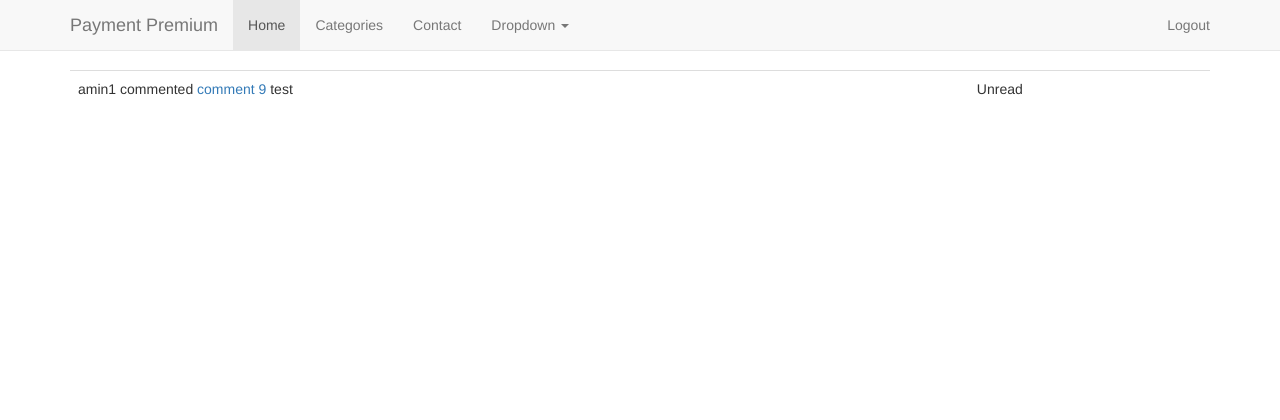
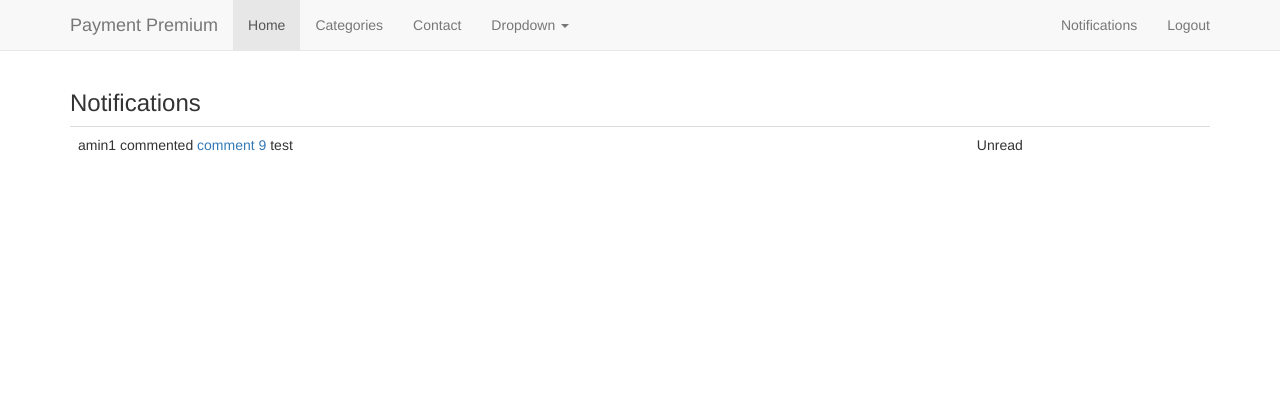
Before and after one commit to aminhp93/django_serverup_premium, a Django app: page /notifications/ in a window 1280 px wide. Shown: the top 420 px of the page. Run offline with Django 3.2, Linux system fonts and the light colour scheme; a user stored in the database is signed in; data comes from the database, SQL or seed files in the repository; both versions use the stored data as it was after the commit; some libraries are stand-ins or nearby versions.

Commit message:
ajax notifications dropdown

```diff
--- a/src/notifications/models.py
+++ b/src/notifications/models.py
@@ -30,6 +30,9 @@ class NotificationQuerySet(models.query.QuerySet):
 
 	def read(self):
 		return self.filter(read=True)
+
+	def recent(self):
+		return self.unread()[:5]
 
 class NotificationManager(models.Manager):
 	def get_queryset(self):
--- a/src/notifications/views.py
+++ b/src/notifications/views.py
@@ -1,9 +1,15 @@
+import json
+
+from django.contrib.auth.decorators import login_required
+from django.http import HttpResponse
 from django.core.urlresolvers import reverse
 from django.shortcuts import render, Http404, HttpResponseRedirect
 
 # Create your views here.
 from .models import Notification
 
+
+@login_required
 def all(request):
 	# notifications = Notification.objects.all().get_user(request.user)
 	notifications = Notification.objects.all_for_user(request.user)
@@ -12,9 +18,7 @@ def all(request):
 	}
 	return render(request, "all.html", context)
 
-def unread(request):
-	pass
-
+@login_required
 def read(request, id):
 	print("fasd")
 	next = request.GET.get('next', None)
@@ -29,3 +33,25 @@ def read(request, id):
 			return HttpResponseRedirect(reverse("notifications_all"))
 	else:
 		raise Http404
+
+@login_required
+def get_notifications_ajax(request):
+	print("ajax")
+	if request.is_ajax() and request.method=="POST":
+		notifications = Notification.objects.all_for_user(request.user).recent()
+		notes = []
+		count = notifications.count()
+
+		for note in notifications:
+			notes.append(str(note))
+		data = {
+			# "item1": "item 1",
+			# "item2": True,
+			"notifications": notes
+		}
+		print(data)
+		json_data = json.dumps(data)
+		print(json_data)
+		return HttpResponse(json_data, content_type="application/json")
+	else:
+		return Http404
--- a/src/serveup_membership/urls.py
+++ b/src/serveup_membership/urls.py
@@ -21,7 +21,7 @@ from serveup_membership.views import home, staff_home
 from accounts.views import auth_login, auth_logout
 from videos.views import video_detail, category_list, category_detail
 from comments.views import comment_thread, comment_create
-from notifications.views import all, read
+from notifications.views import all, read, get_notifications_ajax
 
 urlpatterns = [
     url(r'^admin/', admin.site.urls),
@@ -45,7 +45,8 @@ urlpatterns += [
 ]
 # Notifications
 urlpatterns += [
-    url(r'^notifications/', all, name="notifications_all"),
+    url(r'^notifications/$', all, name="notifications_all"),
+    url(r'^notifications/ajax/$', get_notifications_ajax, name="notifications_ajax"),
     url(r'^notifications/read/(?P<id>\d+)/$', read, name="notifications_read"),
 
 ]
--- a/src/templates/base.html
+++ b/src/templates/base.html
@@ -25,7 +25,9 @@
     .navbar-static-top {
         margin-bottom: 19px;
     }
+
     {% block style %}
+
     {% endblock style %}
     </style>
     <!-- Just for debugging purposes. Don't actually copy these 2 lines! -->
@@ -41,13 +43,13 @@
 <body>
     {% include 'navbar.html' %}
     <div class="container">
-        {% if messages %}
-            {% for message in messages %}
-            <div class="alert {{ message.tags }}" role="alert">{{ message }}</div>
-            {% endfor %}
-        {% endif %}
-        {% block content %}
-        {% endblock content %}
+        <h3>Notifications</h3>
+        <div id="notificationLoader">
+
+        </div>
+        {% if messages %} {% for message in messages %}
+        <div class="alert {{ message.tags }}" role="alert">{{ message }}</div>
+        {% endfor %} {% endif %} {% block content %} {% endblock content %}
         <!-- Main component for a primary marketing message or call to action
         <div class="jumbotron">
             <h1>Navbar example</h1>
@@ -64,12 +66,38 @@
     ================================================== -->
     <!-- Placed at the end of the document so the pages load faster -->
     {% include 'javascript.html' %}
+    <script>
+    $(document).ready(function() {
+        {% block jquery %} {% endblock %}
+    })
+    </script>
+    <script>
+    $(document).ready(function(){
+        $(".notification-toggle").click(function(e) {
+        e.preventDefault();
+        $.ajax({
+            type: "POST",
+            url: "{% url 'notifications_ajax' %}",
+            data: {
+                csrfmiddlewaretoken: "{{ csrf_token }}",
+            },
+            success: function(data) {
+                $("#notificationLoader").html("");
+                var count = data.count;
+                console.log(count);
 
-    <script>
-        $(document).ready(function(){
-            {% block jquery %}
-            {% endblock %}
+                $(data.notifications).each(function(){
+                    $("#notificationLoader").append(this + "<br>");
+                })
+                console.log(data.notifications)
+            },
+            error: function(response, e) {
+                console.log(response, e)
+            }
         })
+    })
+    })
+
     </script>
 </body>
 
--- a/src/templates/navbar.html
+++ b/src/templates/navbar.html
@@ -30,6 +30,7 @@
             </ul>
             <ul class="nav navbar-nav navbar-right">
                 {% if user.is_authenticated %}
+                <li><a href="#" class="notification-toggle">Notifications</a></li>
                 <li><a href="{% url 'logout' %}">Logout</a></li>
                 {% else %}
                 <li><a href="{% url 'login' %}">Login</a></li>
```
Also changed, not shown: src/db.sqlite3.
